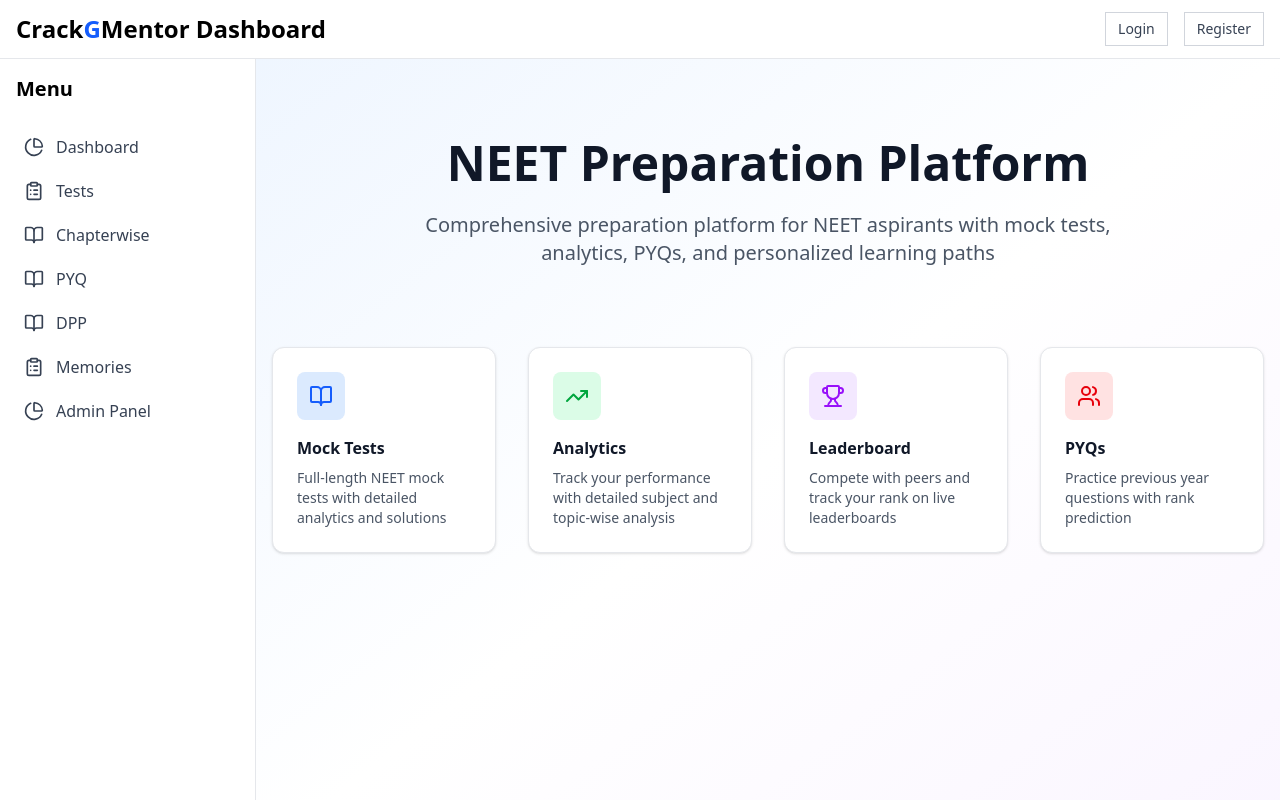
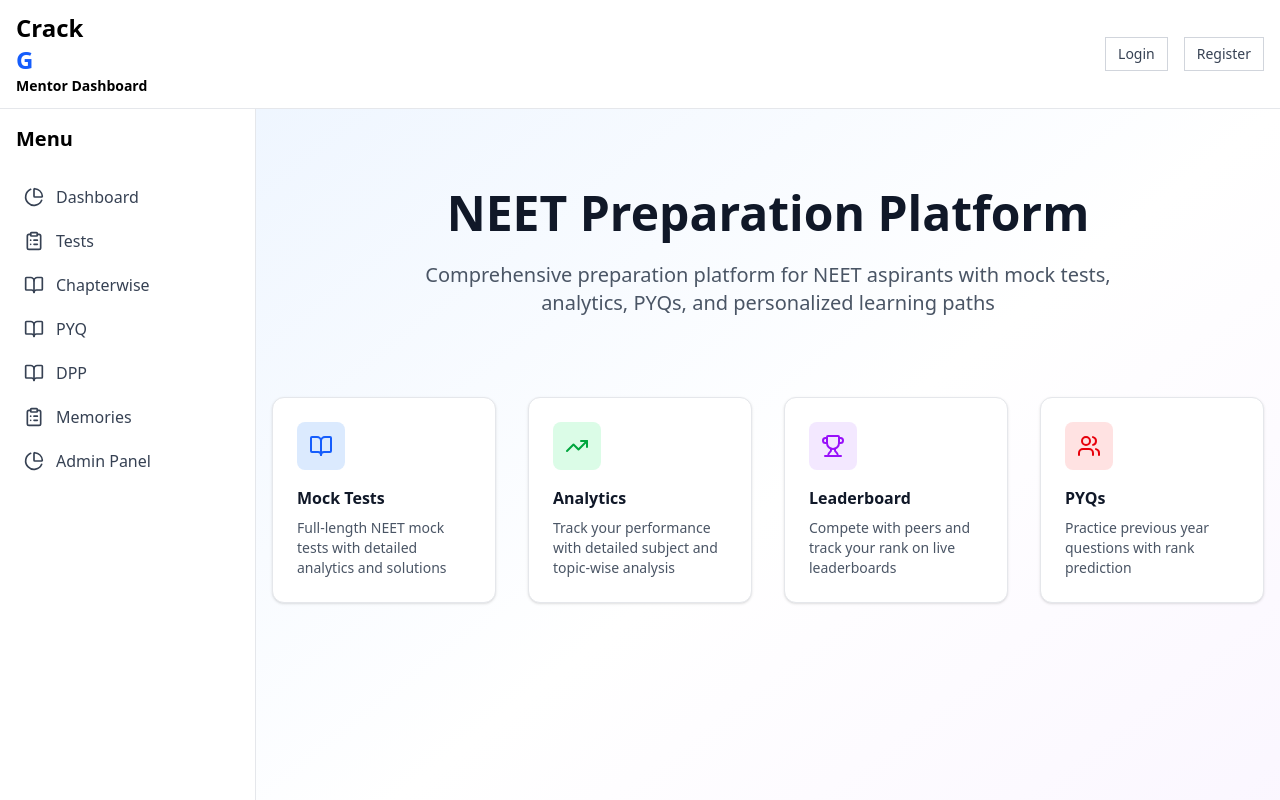
Before and after one commit to orgpratishat/pratishat-official-test-platform, a React app in the folder frontend/: page / in a window 1280 px wide. Shown: the top 800 px of the page. Built offline with nearby package versions, Linux system fonts and the light colour scheme; no server answers; the HTML template or start-up script is replaced by a standard one.

Commit message:
solve deployment problem

```diff
--- a/frontend/src/components/layout/Navbar.jsx
+++ b/frontend/src/components/layout/Navbar.jsx
@@ -18,8 +18,10 @@ const Navbar = () => {
       <div>
         <Link to="/" className="text-2xl font-bold text-primary-600">
 
-          <span>Crack</span><span className='text-blue-600'>G</span>
-          <span>Mentor Dashboard</span>
+          <div className='flex flex-col'>
+            <span>Crack</span><span className='text-blue-600'>G</span>
+          <span className='text-sm'>Mentor Dashboard</span>
+          </div>
         </Link>
       </div>
       <div className="flex items-center space-x-4">
```
